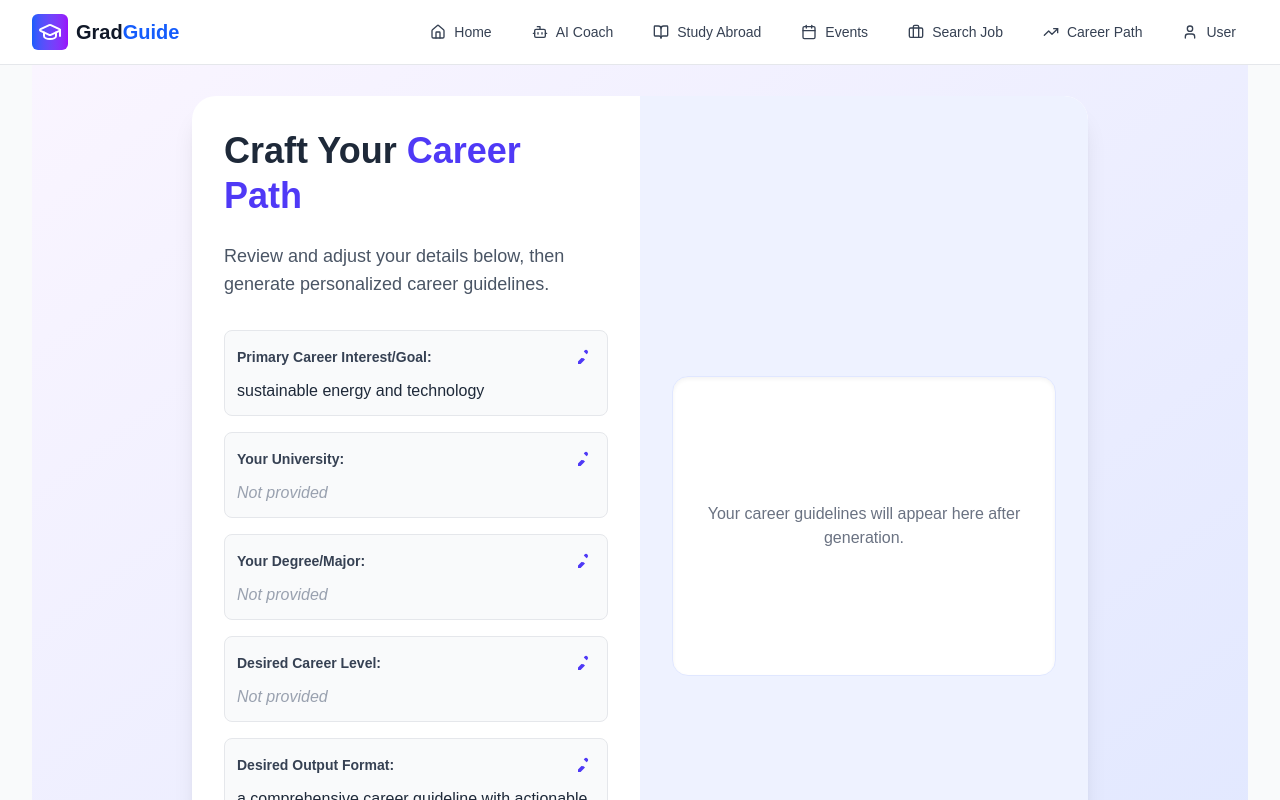
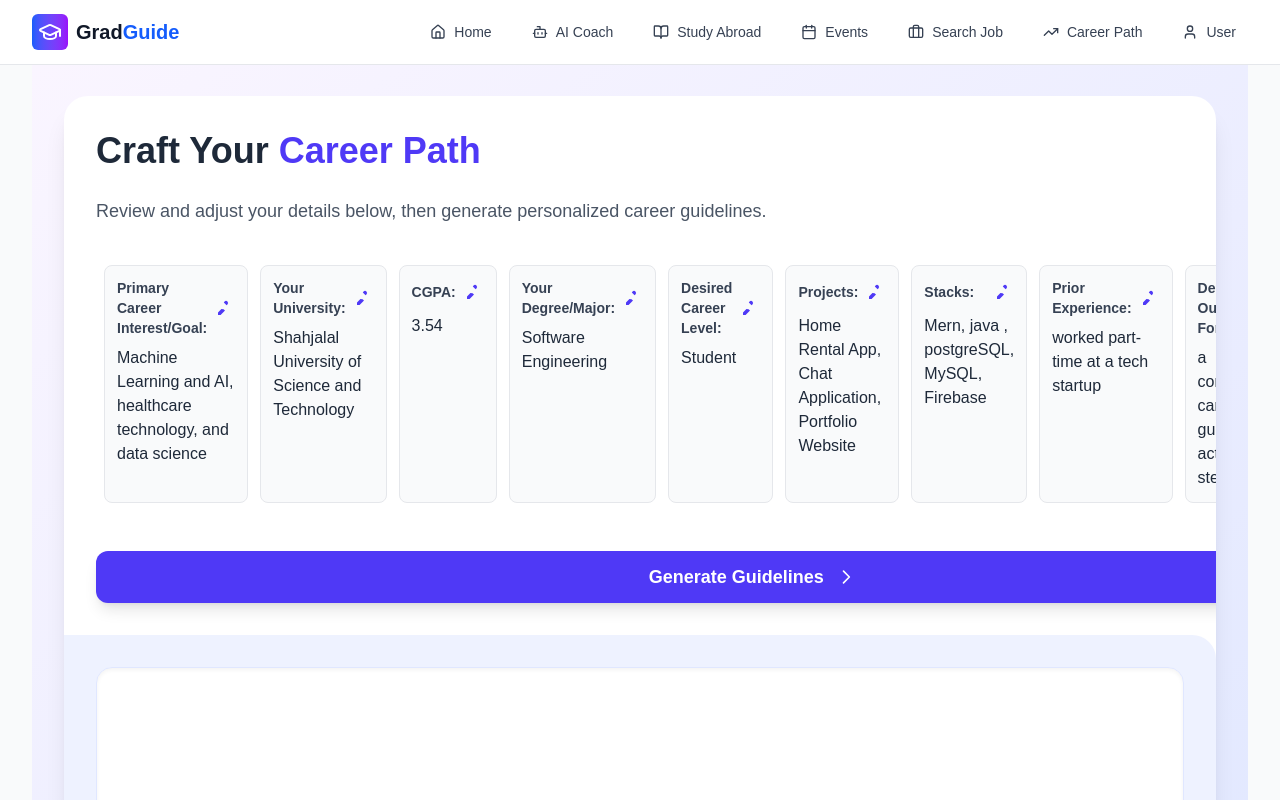
Before and after one commit to nairobi-J/Swe-350-gradguide, a Next.js app in the folder frontend/: page /dashboard/user in a window 1280 px wide. Shown: the top 800 px of the page. Built offline with nearby package versions, Linux system fonts and the light colour scheme.

Commit message:
changed the interface of user and added more information formatted ai reponse

```diff
--- a/frontend/app/dashboard/user/page.tsx
+++ b/frontend/app/dashboard/user/page.tsx
@@ -1,11 +1,12 @@
 'use client'
-
+import ReactMarkdown from 'react-markdown';
+import remarkGfm from 'remark-gfm';
 import { useState } from "react";
 
 // Main App component
 const App = () => {
   // State for user's primary interest/goal
-  const [interest, setInterest] = useState('sustainable energy and technology');
+  const [interest, setInterest] = useState('Machine Learning and AI, healthcare technology, and data science');
   const [editingInterest, setEditingInterest] = useState(false); // New state for edit mode
 
   // State for desired output format/detail
@@ -13,16 +14,33 @@ const App = () => {
   const [editingOutputFormat, setEditingOutputFormat] = useState(false); // New state for edit mode
 
   // State for university input
-  const [university, setUniversity] = useState('');
+  const [university, setUniversity] = useState('Shahjalal University of Science and Technology');
   const [editingUniversity, setEditingUniversity] = useState(false); // New state for edit mode
 
   // State for degree/major
-  const [degree, setDegree] = useState('');
+  const [degree, setDegree] = useState('Software Engineering');
   const [editingDegree, setEditingDegree] = useState(false); // New state for edit mode
 
   // State for desired career level
-  const [careerLevel, setCareerLevel] = useState('');
+  const [careerLevel, setCareerLevel] = useState('Student');
   const [editingCareerLevel, setEditingCareerLevel] = useState(false); // New state for edit mode
+
+   const [projects, setProjects] = useState('Home Rental App, Chat Application, Portfolio Website');
+  const [editingProjects, setEditingProjects] = useState(false);
+
+   const [stacks, setStacks] = useState('Mern, java , postgreSQL, MySQL, Firebase');
+  const [editingStacks, setEditingStacks] = useState(false);
+
+   const [priorExperience, setPriorExperience] = useState('worked part-time at a tech startup');
+  const [editingPriorExperience, setEditingPriorExperience] = useState(false);
+
+
+
+   const [cgpa, setCgpga] = useState('3.54');
+  const [editingCgpa, setEditingCgpa] = useState(false);
+
+   //it should be fetched from his search , his starts interests and all
+   const [shortSummary, setShortSummary] = useState('searching for remote jobs or higher studies');
 
   // State for storing the AI's response
   const [response, setResponse] = useState('');
@@ -42,14 +60,34 @@ const App = () => {
       let basePrompt = `Suggest career guidelines for someone interested in ${interest}.`;
 
       if (university) {
-        basePrompt += ` They are currently studying at ${university}.`;
+        basePrompt += ` currently studying at ${university}.`;
       }
       if (degree) {
-        basePrompt += ` Their major/degree is ${degree}.`;
+        basePrompt += `major/degree is ${degree}.`;
       }
       if (careerLevel) {
-        basePrompt += ` They are looking for ${careerLevel} career advice.`;
+        basePrompt += ` looking for ${careerLevel} `;
       }
+       if (projects) {
+        basePrompt += `doing projects: ${projects}`;
+      }
+       if (stacks) {
+        basePrompt += `Stacks worked with: ${stacks} `;
+      }
+       if (priorExperience) {
+        basePrompt += ` prior experiences ${priorExperience} `;
+      }
+      if (shortSummary) {
+        basePrompt += ` prior experiences ${shortSummary} `;
+      }
+      if (cgpa) {
+        basePrompt += ` cgpa ${shortSummary} career advice.`;
+      }
+       if (shortSummary) {
+        basePrompt += ` cgpa ${shortSummary} career advice.`;
+      }
+
+
 
       const fullPrompt = `${basePrompt} Please provide ${outputFormat}.`;
       // --- End Dynamic Prompt Construction ---
@@ -151,10 +189,10 @@ const App = () => {
   );
 
   return (
-    <div className="min-h-screen bg-gradient-to-br from-purple-50 to-indigo-100 p-8 flex items-center justify-center font-inter">
-      <div className="max-w-4xl w-full bg-white rounded-3xl shadow-xl overflow-hidden flex flex-col md:flex-row">
+    <div className="min-h-screen bg-gradient-to-br from-purple-50 to-indigo-100 p-8 items-center justify-center font-inter">
+      <div className=" w-full bg-white rounded-3xl shadow-xl overflow-hidden flex flex-col ">
         {/* Left Section: Input and Controls */}
-        <div className="p-8 md:w-1/2 flex flex-col justify-between">
+        <div className="p-8 md:w-1/2 flex flex-row justify-between">
           <div>
             <h1 className="text-4xl font-extrabold text-gray-800 mb-6 leading-tight">
               Craft Your <span className="text-indigo-600">Career Path</span>
@@ -164,7 +202,7 @@ const App = () => {
             </p>
 
             {/* Editable Fields Section */}
-            <div className="space-y-4 mb-6">
+            <div className="p-2 mb-6 flex justify-center gap-3">
               {renderEditableField(
                 "Primary Career Interest/Goal",
                 interest,
@@ -184,6 +222,15 @@ const App = () => {
                 "E.g., 'Stanford University'"
               )}
               {renderEditableField(
+                "CGPA",
+                cgpa,
+                setCgpga,
+                editingCgpa,
+                setEditingCgpa,
+                false,
+                "E.g., '3.6'"
+              )}
+              {renderEditableField(
                 "Your Degree/Major",
                 degree,
                 setDegree,
@@ -201,6 +248,33 @@ const App = () => {
                 false,
                 "E.g., 'entry-level', 'mid-career'"
               )}
+               {renderEditableField(
+                "Projects",
+                projects,
+                setProjects,
+                editingProjects,
+                setEditingProjects,
+                false,
+                "E.g., 'Booking app', 'Chat app', 'Portfolio website'"
+              )}
+               {renderEditableField(
+                "Stacks",
+                stacks,
+                setStacks,
+                editingStacks,
+                setEditingStacks,
+                false,
+                "E.g., 'MERN', 'PostGreSQL'"
+              )}
+               {renderEditableField(
+                "Prior Experience",
+                priorExperience,
+                setPriorExperience,
+                editingPriorExperience,
+                setEditingPriorExperience,
+                false,
+                "E.g., 'did remote job', 'worked in a startup', 'interned at a tech company'"
+              )}
               {renderEditableField(
                 "Desired Output Format",
                 outputFormat,
@@ -210,6 +284,8 @@ const App = () => {
                 true, // This is a textarea
                 "E.g., 'a 5-year career plan with specific milestones'"
               )}
+              <p className="text-black">{shortSummary}</p>
+
             </div>
 
             <button
@@ -219,7 +295,7 @@ const App = () => {
             >
               {isLoading ? (
                 <>
-                  <svg className="animate-spin h-5 w-5 text-white" xmlns="http://www.w3.org/2000/svg" fill="none" viewBox="0 0 24 24">
+                  <svg className="animate-spin h-5  text-white" xmlns="http://www.w3.org/2000/svg" fill="none" viewBox="0 0 24 24">
                     <circle className="opacity-25" cx="12" cy="12" r="10" stroke="currentColor" strokeWidth="4"></circle>
                     <path className="opacity-75" fill="currentColor" d="M4 12a8 8 0 018-8V0C5.373 0 0 5.373 0 12h4zm2 5.291A7.962 7.962 0 014 12H0c0 3.042 1.135 5.824 3 7.938l3-2.647z"></path>
                   </svg>
@@ -228,7 +304,7 @@ const App = () => {
               ) : (
                 <>
                   Generate Guidelines
-                  <svg className="w-5 h-5 ml-1" fill="none" stroke="currentColor" viewBox="0 0 24 24" xmlns="http://www.w3.org/2000/svg">
+                  <svg className=" h-5 ml-1" fill="none" stroke="currentColor" viewBox="0 0 24 24" xmlns="http://www.w3.org/2000/svg">
                     <path strokeLinecap="round" strokeLinejoin="round" strokeWidth="2" d="M9 5l7 7-7 7"></path>
                   </svg>
                 </>
@@ -238,7 +314,7 @@ const App = () => {
         </div>
 
         {/* Right Section: Output Display */}
-        <div className="p-8 md:w-1/2 bg-indigo-50 flex items-center justify-center rounded-r-3xl md:rounded-l-none">
+        <div className="p-8  bg-indigo-50 flex items-center justify-center rounded-r-3xl md:rounded-l-none">
           <div className="bg-white p-6 rounded-2xl shadow-inner border border-indigo-100 w-full min-h-[300px] flex flex-col justify-start overflow-auto">
             {error && (
               <div className="bg-red-100 border border-red-400 text-red-700 px-4 py-3 rounded-xl relative mb-4">
@@ -249,7 +325,10 @@ const App = () => {
             {response ? (
               <div className="text-gray-800 leading-relaxed prose prose-indigo max-w-none">
                 <h3 className="text-xl font-bold text-indigo-700 mb-3">Your Personalized Guideline:</h3>
-                <p className="whitespace-pre-wrap">{response}</p>
+                {/* Use ReactMarkdown to render the response */}
+                <ReactMarkdown remarkPlugins={[remarkGfm]}>
+                  {response}
+                </ReactMarkdown>
               </div>
             ) : (
               <div className="text-gray-500 text-center flex flex-col items-center justify-center flex-grow">
--- a/frontend/package.json
+++ b/frontend/package.json
@@ -14,7 +14,9 @@
     "next": "15.3.2",
     "postcss": "^8.5.3",
     "react": "^19.0.0",
-    "react-dom": "^19.0.0"
+    "react-dom": "^19.0.0",
+    "react-markdown": "^10.1.0",
+    "remark-gfm": "^4.0.1"
   },
   "devDependencies": {
     "@eslint/eslintrc": "^3",
--- /dev/null
+++ b/package.json
@@ -0,0 +1,6 @@
+{
+  "dependencies": {
+    "react-markdown": "^10.1.0",
+    "remark-gfm": "^4.0.1"
+  }
+}
```
Also changed, not shown: 2 other files (tests, documents, lock files or other folders).
